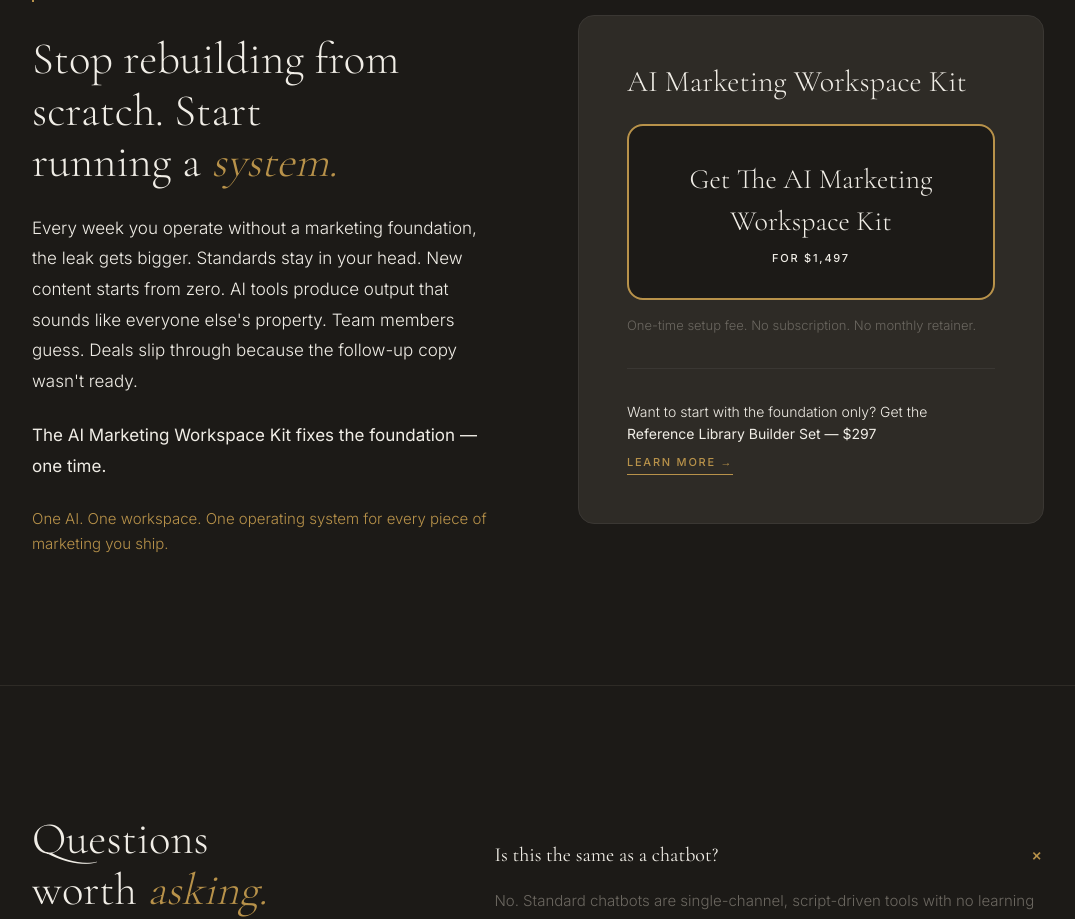
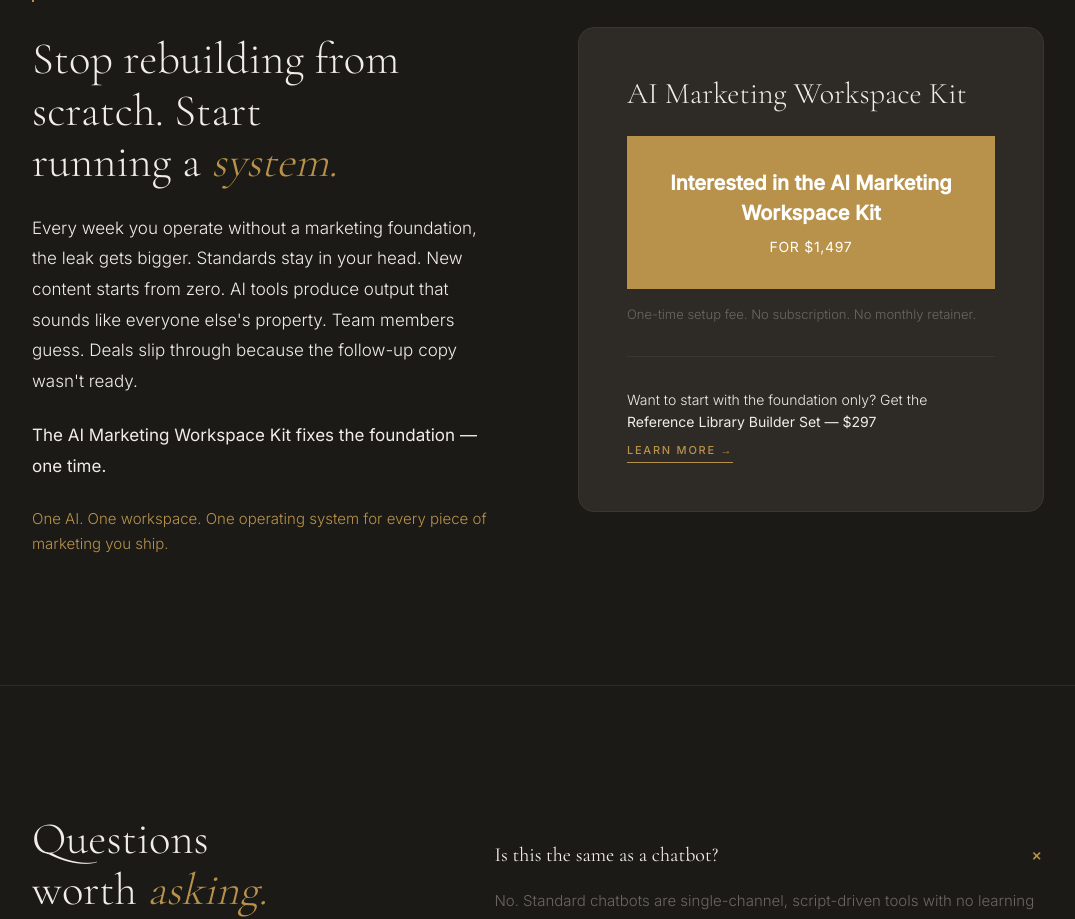
Before and after one commit to letsnavigatebmw/aperture-hospitality, a Next.js app: page /ai-solutions in a window 1280 px wide. Shown: the part 6020-6939 px from the top of the page, without its empty margins (102-1177 px from the left). Built offline with nearby package versions, Linux system fonts and the light colour scheme.

Commit message:
Update Workspace Kit CTAs to gold rectangular buttons (no border-radius)

```diff
--- a/app/ai-solutions/page.tsx
+++ b/app/ai-solutions/page.tsx
@@ -304,9 +304,9 @@ export default function AISolutionsPage() {
             <div style={{ background: '#2e2b26', border: '1px solid #3a3733', padding: '3rem', borderRadius: '16px' }}>
               <h3 style={{ fontFamily: "'Cormorant Garamond', Georgia, serif", fontSize: '1.875rem', fontWeight: 300, color: '#F0EDE6', marginBottom: '1.5rem', lineHeight: 1.2 }}>AI Marketing Workspace Kit</h3>
 
-              <a href="/workplacekit" style={{ display: 'block', textAlign: 'center', padding: '2rem 1.5rem', background: '#1C1A17', color: '#F0EDE6', border: '2.5px solid #B8924A', borderRadius: '16px', textDecoration: 'none', transition: 'all 0.3s', marginBottom: '1rem', cursor: 'pointer' }} onMouseEnter={(e) => { e.currentTarget.style.background = '#2e2b26'; e.currentTarget.style.borderColor = '#F0EDE6'; }} onMouseLeave={(e) => { e.currentTarget.style.background = '#1C1A17'; e.currentTarget.style.borderColor = '#B8924A'; }}>
-                <div style={{ fontFamily: "'Cormorant Garamond', Georgia, serif", fontSize: '1.75rem', fontWeight: 300, marginBottom: '0.5rem' }}>Get The AI Marketing Workspace Kit</div>
-                <div style={{ fontSize: '0.6875rem', fontWeight: 500, letterSpacing: '0.16em', textTransform: 'uppercase' }}>FOR $1,497</div>
+              <a href="/workplacekit" style={{ display: 'block', textAlign: 'center', padding: '2rem 1.5rem', background: '#B8924A', color: '#FFFFFF', border: 'none', borderRadius: '0px', textDecoration: 'none', transition: 'all 0.3s', marginBottom: '1rem', cursor: 'pointer' }} onMouseEnter={(e) => { e.currentTarget.style.background = '#9a7a3e'; }} onMouseLeave={(e) => { e.currentTarget.style.background = '#B8924A'; }}>
+                <div style={{ fontFamily: "'Inter', sans-serif", fontSize: '1.25rem', fontWeight: 600, marginBottom: '0.5rem' }}>Interested in the AI Marketing Workspace Kit</div>
+                <div style={{ fontSize: '0.875rem', fontWeight: 400, letterSpacing: '0.05em', textTransform: 'uppercase' }}>FOR $1,497</div>
               </a>
 
               <p style={{ fontSize: '0.8125rem', fontWeight: 300, color: '#6B6760', marginBottom: '2rem', paddingBottom: '2rem', borderBottom: '1px solid #3a3733' }}>
--- a/app/workplacekit/page.tsx
+++ b/app/workplacekit/page.tsx
@@ -71,11 +71,11 @@ export default function WorkplaceKitPage() {
                 The Hospitality Marketing Workspace Kit gives your property a complete marketing operating system — so your team can build, ship, and sell without waiting on you every time.
               </p>
               <div style={{ display: 'flex', gap: '1rem', flexWrap: 'wrap' }}>
-                <a href="/contact?product=workspace-kit" style={{ display: 'block', textAlign: 'center', padding: '2.5rem 2rem', background: '#1C1A17', color: '#F0EDE6', border: '2.5px solid #B8924A', borderRadius: '20px', textDecoration: 'none', transition: 'all 0.3s', cursor: 'pointer' }} onMouseEnter={(e) => { e.currentTarget.style.background = '#2e2b26'; e.currentTarget.style.borderColor = '#F0EDE6'; }} onMouseLeave={(e) => { e.currentTarget.style.background = '#1C1A17'; e.currentTarget.style.borderColor = '#B8924A'; }}>
+                <a href="/contact?product=workspace-kit" style={{ display: 'block', textAlign: 'center', padding: '2.5rem 2rem', background: '#B8924A', color: '#FFFFFF', border: 'none', borderRadius: '0px', textDecoration: 'none', transition: 'all 0.3s', cursor: 'pointer' }} onMouseEnter={(e) => { e.currentTarget.style.background = '#9a7a3e'; }} onMouseLeave={(e) => { e.currentTarget.style.background = '#B8924A'; }}>
                 <div style={{ fontFamily: "'Cormorant Garamond', Georgia, serif", fontSize: '2rem', fontWeight: 300, marginBottom: '0.5rem' }}>Get The Workspace Kit</div>
                 <div style={{ fontSize: '0.6875rem', fontWeight: 500, letterSpacing: '0.15em', textTransform: 'uppercase' }}>FOR $1,497</div>
               </a>
-                <a href="#whats-inside" style={{ display: 'block', textAlign: 'center', padding: '2.5rem 2rem', background: '#1C1A17', color: '#F0EDE6', border: '2.5px solid #B8924A', borderRadius: '20px', textDecoration: 'none', transition: 'all 0.3s', cursor: 'pointer', marginTop: '1rem' }} onMouseEnter={(e) => { e.currentTarget.style.background = '#2e2b26'; e.currentTarget.style.borderColor = '#F0EDE6'; }} onMouseLeave={(e) => { e.currentTarget.style.background = '#1C1A17'; e.currentTarget.style.borderColor = '#B8924A'; }}>
+                <a href="#whats-inside" style={{ display: 'block', textAlign: 'center', padding: '2.5rem 2rem', background: '#1C1A17', color: '#F0EDE6', border: '1px solid #4a4845', borderRadius: '0px', textDecoration: 'none', transition: 'all 0.3s', cursor: 'pointer', marginTop: '1rem' }} onMouseEnter={(e) => { e.currentTarget.style.background = '#2e2b26'; }} onMouseLeave={(e) => { e.currentTarget.style.background = '#1C1A17'; }}>
                 <div style={{ fontFamily: "'Cormorant Garamond', Georgia, serif", fontSize: '2rem', fontWeight: 300, marginBottom: '0.5rem' }}>See What's Inside</div>
               </a>
               </div>
```
